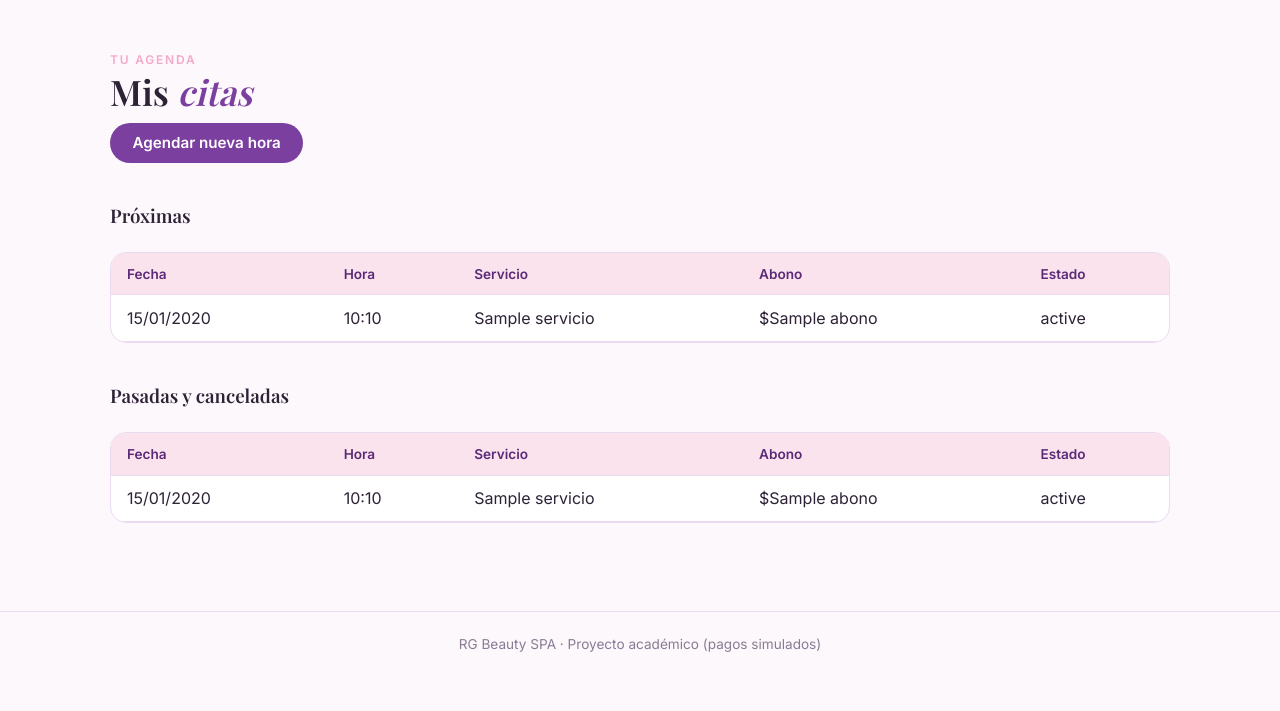
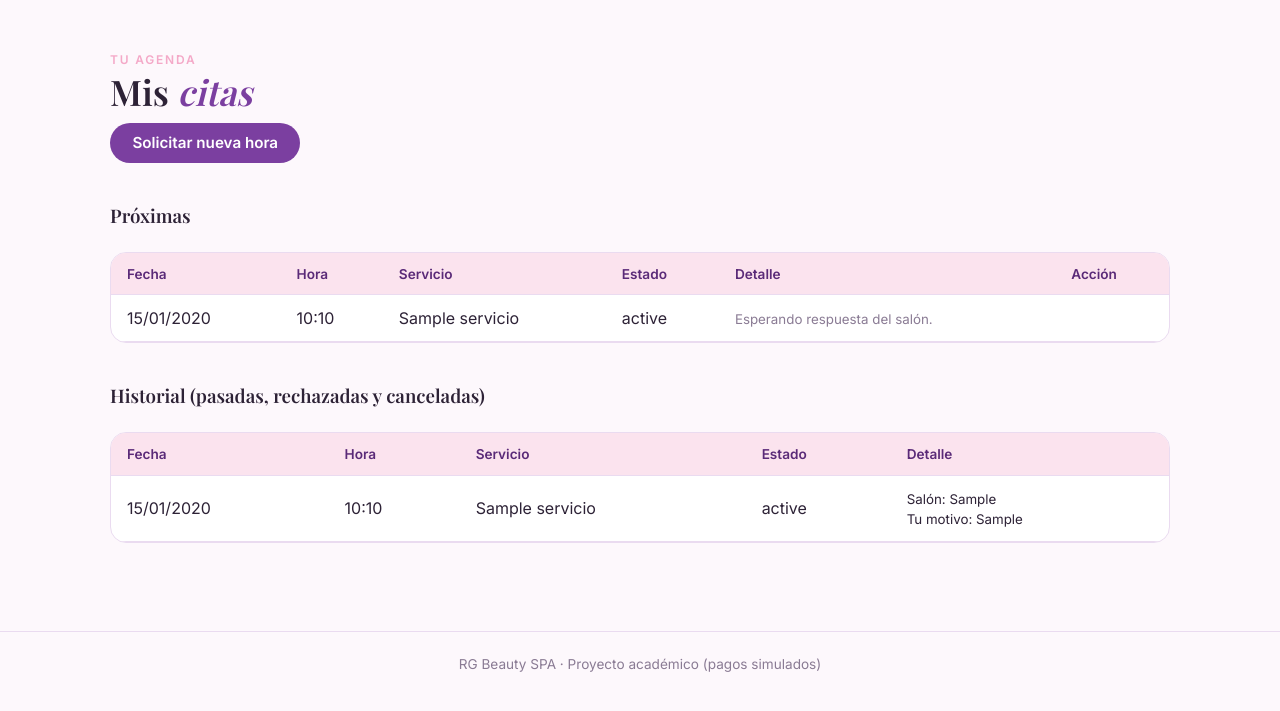
Before and after one commit to Varconbas/Prueba3-Backend, a Django app: template tienda/templates/tienda/mis_citas.html in a window 1280 px wide. Shown: the part 70-781 px from the top of the page. Run offline with Django 5.2, Linux system fonts and the light colour scheme; the template is opened without the code that fills it: most values are stand-ins (such as "Sample title", 1, 10 or a date in 2020); some web fonts are replaced.

Commit message:
Cambios a html
Se cambiaron los html de mis_citas, agendar y citas_confirmadas

```diff
--- a/tienda/templates/tienda/mis_citas.html
+++ b/tienda/templates/tienda/mis_citas.html
@@ -7,21 +7,39 @@
     <div class="wrap">
         <span class="eyebrow">Tu agenda</span>
         <h2 class="title">Mis <em>citas</em></h2>
-        <a class="btn gold" href="{% url 'tienda:agendar' %}">Agendar nueva hora</a>
+        <a class="btn gold" href="{% url 'tienda:agendar' %}">Solicitar nueva hora</a>
 
         <h3 class="subtitulo">Próximas</h3>
         {% if proximas %}
         <div class="table-container">
             <table>
-                <thead><tr><th>Fecha</th><th>Hora</th><th>Servicio</th><th>Abono</th><th>Estado</th></tr></thead>
+                <thead>
+                    <tr><th>Fecha</th><th>Hora</th><th>Servicio</th><th>Estado</th><th>Detalle</th><th>Acción</th></tr>
+                </thead>
                 <tbody>
                     {% for cita in proximas %}
                     <tr>
                         <td>{{ cita.fecha|date:'d/m/Y' }}</td>
                         <td>{{ cita.hora|time:'H:i' }}</td>
                         <td>{{ cita.servicio.nombre }}</td>
-                        <td>${{ cita.abono }}</td>
-                        <td>{{ cita.get_estado_display }}</td>
+                        <td><span class="estado estado-{{ cita.estado }}">{{ cita.get_estado_display }}</span></td>
+                        <td>
+                            {% if cita.estado == 'PENDIENTE' %}
+                            <small class="muted">Esperando respuesta del salón.</small>
+                            {% elif cita.respuesta_admin %}
+                            <small>Salón: {{ cita.respuesta_admin }}</small>
+                            {% endif %}
+                        </td>
+                        <td>
+                            {% if cita.puede_cancelarse %}
+                            <form method="post" action="{% url 'tienda:cancelar_cita' cita.id %}" class="cancelar-form">
+                                {% csrf_token %}
+                                <input type="text" name="motivo" maxlength="300" placeholder="Motivo (opcional)">
+                                <button class="btn ghost small" type="submit"
+                                        onclick="return confirm('¿Cancelar esta cita?')">Cancelar cita</button>
+                            </form>
+                            {% endif %}
+                        </td>
                     </tr>
                     {% endfor %}
                 </tbody>
@@ -31,26 +49,31 @@
         <p class="muted">No tienes citas próximas.</p>
         {% endif %}
 
-        <h3 class="subtitulo">Pasadas y canceladas</h3>
+        <h3 class="subtitulo">Historial (pasadas, rechazadas y canceladas)</h3>
         {% if pasadas %}
         <div class="table-container">
             <table>
-                <thead><tr><th>Fecha</th><th>Hora</th><th>Servicio</th><th>Abono</th><th>Estado</th></tr></thead>
+                <thead>
+                    <tr><th>Fecha</th><th>Hora</th><th>Servicio</th><th>Estado</th><th>Detalle</th></tr>
+                </thead>
                 <tbody>
                     {% for cita in pasadas %}
                     <tr>
                         <td>{{ cita.fecha|date:'d/m/Y' }}</td>
                         <td>{{ cita.hora|time:'H:i' }}</td>
                         <td>{{ cita.servicio.nombre }}</td>
-                        <td>${{ cita.abono }}</td>
-                        <td>{{ cita.get_estado_display }}</td>
+                        <td><span class="estado estado-{{ cita.estado }}">{{ cita.get_estado_display }}</span></td>
+                        <td>
+                            {% if cita.respuesta_admin %}<small>Salón: {{ cita.respuesta_admin }}</small><br>{% endif %}
+                            {% if cita.motivo_cancelacion %}<small>Tu motivo: {{ cita.motivo_cancelacion }}</small>{% endif %}
+                        </td>
                     </tr>
                     {% endfor %}
                 </tbody>
             </table>
         </div>
         {% else %}
-        <p class="muted">Aún no tienes citas pasadas.</p>
+        <p class="muted">Aún no tienes historial de citas.</p>
         {% endif %}
     </div>
 </section>
```
Also changed, not shown: tienda/templates/tienda/agendar.html (+4 -4 lines), tienda/templates/tienda/cita_confirmada.html (+6 -3 lines).
